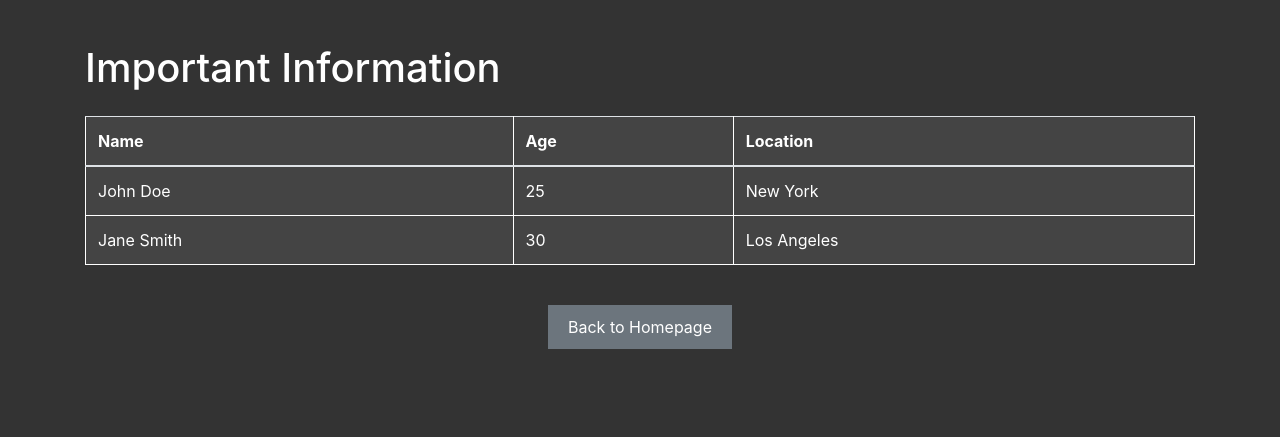
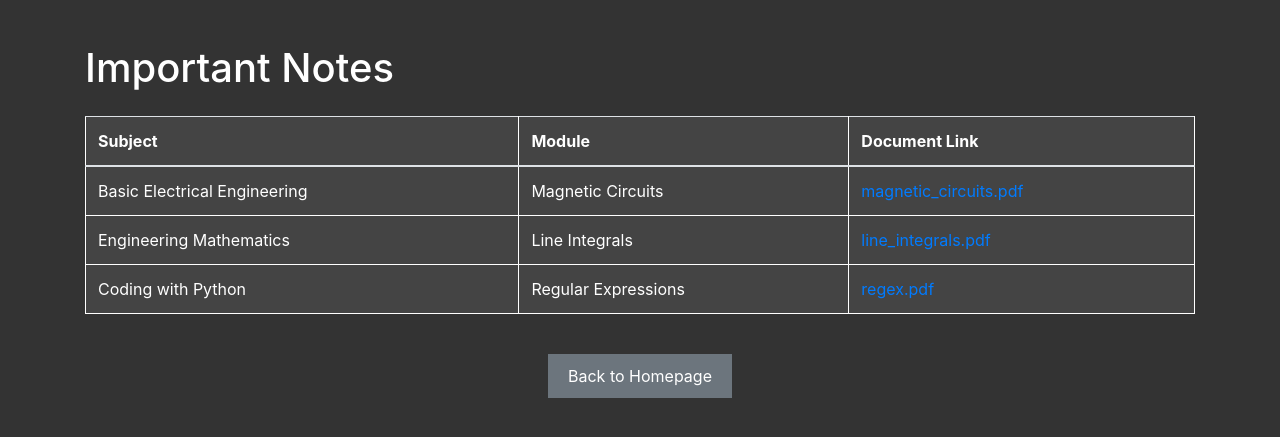
Before and after one commit to BufferFis/Facial_detection_attendance, a Flask app: page /verify in a window 1280 px wide. Shown: the top 437 px of the page. Run offline with Flask 3, Linux system fonts and the light colour scheme; the visitor is signed in with stand-in values (Sample User, id 1); some libraries are stand-ins or nearby versions.

Commit message:
updated info page to look better

```diff
--- a/templates/confidential.html
+++ b/templates/confidential.html
@@ -35,26 +35,31 @@
 </head>
 <body>
   <div class="container">
-    <h1 class="mt-4">Important Information</h1>
+    <h1 class="mt-4">Important Notes</h1>
 
     <table class="table mt-4">
       <thead>
         <tr>
-          <th>Name</th>
-          <th>Age</th>
-          <th>Location</th>
+          <th>Subject</th>
+          <th>Module</th>
+          <th>Document Link</th>
         </tr>
       </thead>
       <tbody>
         <tr>
-          <td>John Doe</td>
-          <td>25</td>
-          <td>New York</td>
+            <td>Basic Electrical Engineering</td>
+            <td>Magnetic Circuits</td>
+            <td><a href="#" onclick="return false;">magnetic_circuits.pdf</a></td>
         </tr>
         <tr>
-          <td>Jane Smith</td>
-          <td>30</td>
-          <td>Los Angeles</td>
+            <td>Engineering Mathematics</td>
+            <td>Line Integrals</td>
+            <td><a href="#" onclick="return false;">line_integrals.pdf</a></td>
+        </tr>
+        <tr>
+            <td>Coding with Python</td>
+            <td>Regular Expressions</td>
+            <td><a href="#" onclick="return false;">regex.pdf</a></td>
         </tr>
       </tbody>
     </table>
```
